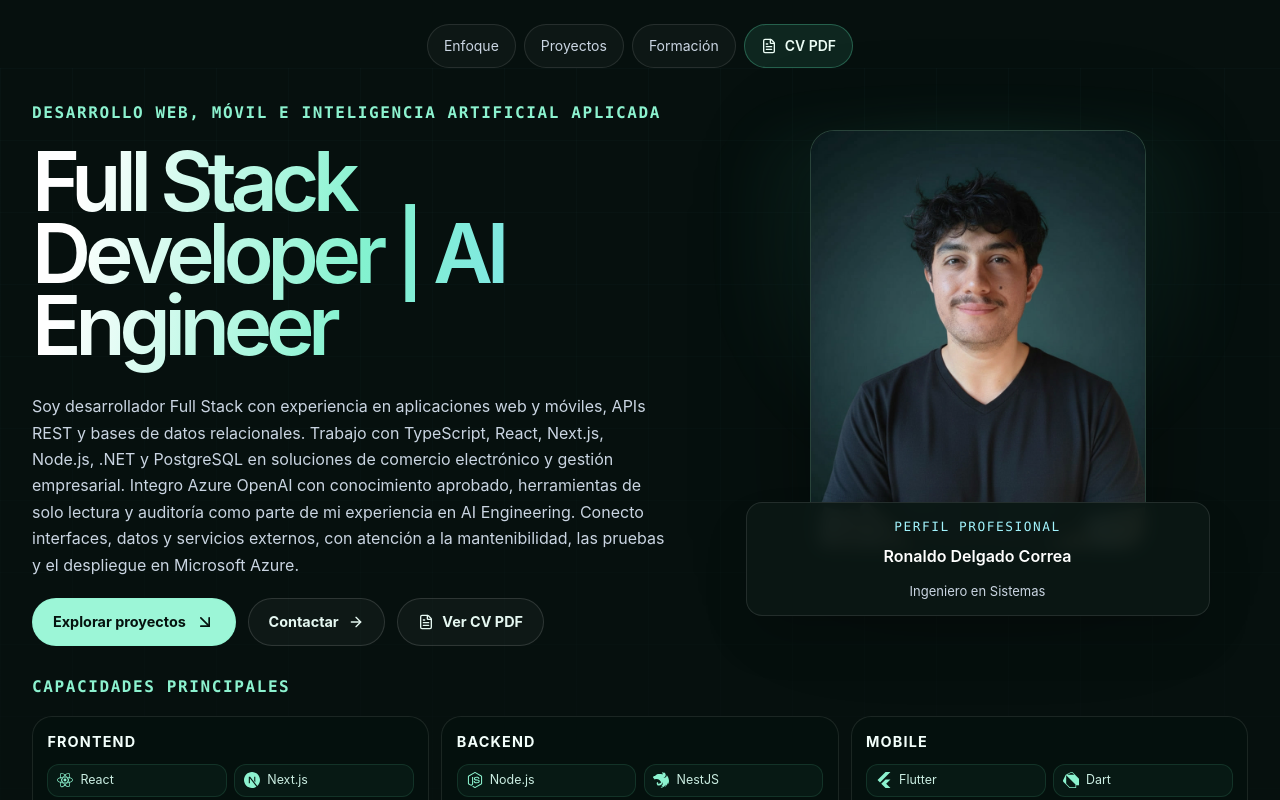
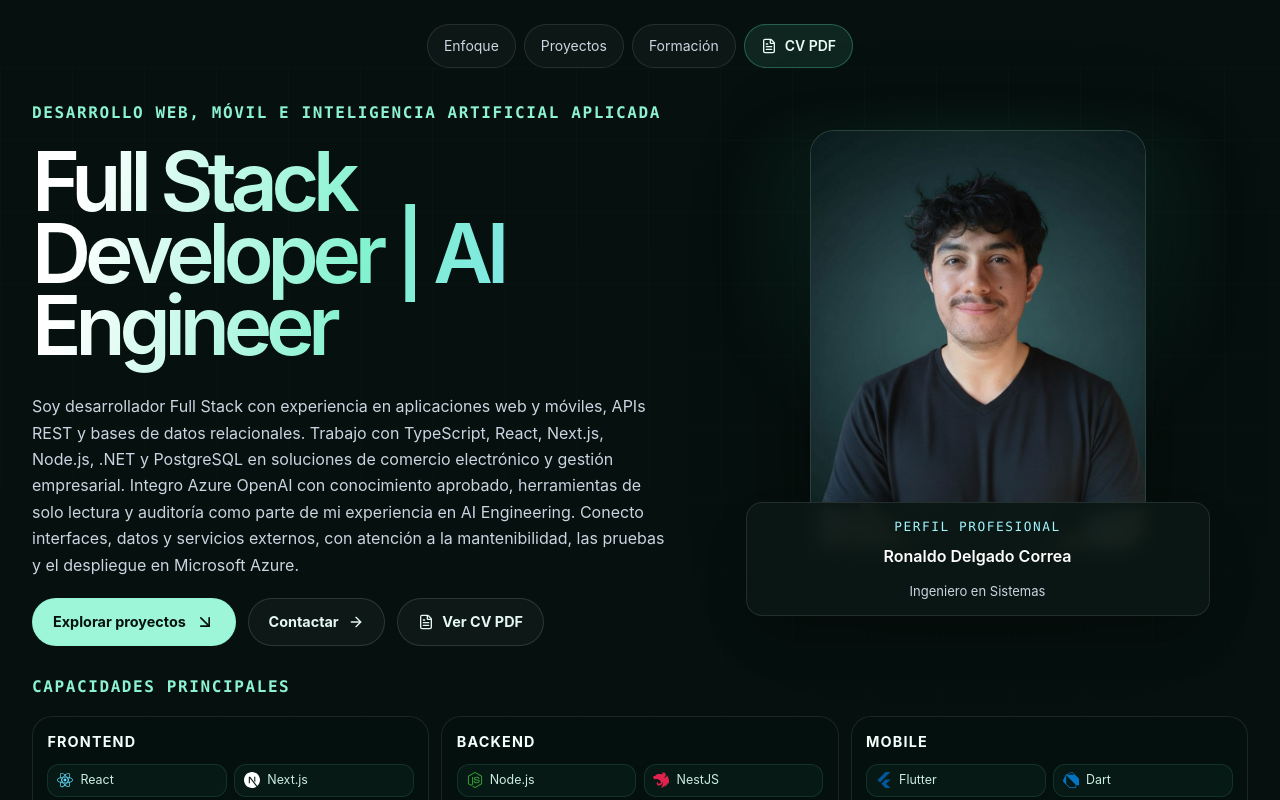
Before and after one commit to RonaldoDelgado/ronaldo-delgado, a Next.js app: page / in a window 1280 px wide. Shown: the top 800 px of the page. Built offline with nearby package versions, Linux system fonts and the light colour scheme; no server answers.

Commit message:
fix(portfolio): color capability icons

```diff
--- a/odd/tasks/portfolio-visual-refresh.md
+++ b/odd/tasks/portfolio-visual-refresh.md
@@ -73,10 +73,11 @@ The current sticky header consumes first-screen space, navigation is not present
   - Remove the standalone `Proceso de construcción` section and do not render the former five-step process inside `Enfoque Full Stack`.
   - Change the published education title from `Estudios en Ingeniería de Sistemas` to `Ingeniero de Sistemas`, including exact persisted-default migration without overwriting genuine user customizations.
   - Replace the contact CTA `Escribir por email` with `Escribir por WhatsApp` and link it to the already-published WhatsApp-capable phone number.
+  - Render the opening `Capacidades principales` technology icons with their official brand colors where a brand exists; keep neutral semantic colors only for non-brand concepts.
   - Preserve responsive navigation, accessible section structure, and the current visual hierarchy after removing sections.
   - Route: delegated writer; trigger evidence: coordinated component, content, persistence, navigation, and responsive-layout changes span multiple non-trivial files.
-  - Acceptance: the removed competencies and process sections no longer render or appear in navigation; technical competencies are represented in `Capacidades principales`; `Enfoque Full Stack` remains concise without the former process block; the education title and WhatsApp CTA persist correctly; `npm run lint` and `npm run build` pass. Final UI review is user-owned.
-  - Evidence: `npm run lint`, `npm run build`, and `git diff --check` passed. Source readback confirmed the removed public section labels/process block are absent, navigation no longer links to removed sections, technical competencies are consolidated into seven capability groups, the exact prior education title remains only as a v7 migration constant, and the CTA derives a WhatsApp URL from the published phone contact. Automated final UI review was explicitly skipped at the user's request.
+  - Acceptance: the removed competencies and process sections no longer render or appear in navigation; technical competencies are represented in `Capacidades principales` with official brand icon colors where applicable; `Enfoque Full Stack` remains concise without the former process block; the education title and WhatsApp CTA persist correctly; `npm run lint` and `npm run build` pass. Final UI review is user-owned and native review is explicitly skipped for this candidate.
+  - Evidence: `npm run lint`, `npm run build`, and `git diff --check` passed. Source readback confirmed the removed public section labels/process block are absent, navigation no longer links to removed sections, technical competencies are consolidated into seven capability groups, 27 opening technology items carry explicit official brand colors or honest neutral semantic fallbacks, the exact prior education title remains only as a v7 migration constant, and the CTA derives a WhatsApp URL from the published phone contact. Automated final UI review and native review were explicitly skipped at the user's request.
 
 ## Verification plan
 
--- a/src/components/portfolio/portfolio-page.tsx
+++ b/src/components/portfolio/portfolio-page.tsx
@@ -64,58 +64,58 @@ const heroTechnologyGroups = [
   {
     name: "Frontend",
     technologies: [
-      { label: "React", Icon: SiReact },
-      { label: "Next.js", Icon: SiNextdotjs },
-      { label: "TypeScript", Icon: SiTypescript },
-      { label: "JavaScript", Icon: SiJavascript },
-      { label: "Tailwind CSS", Icon: SiTailwindcss },
-      { label: "Vite", Icon: SiVite },
+      { label: "React", Icon: SiReact, color: "#61DAFB" },
+      { label: "Next.js", Icon: SiNextdotjs, color: "#FFFFFF" },
+      { label: "TypeScript", Icon: SiTypescript, color: "#3178C6" },
+      { label: "JavaScript", Icon: SiJavascript, color: "#F7DF1E" },
+      { label: "Tailwind CSS", Icon: SiTailwindcss, color: "#06B6D4" },
+      { label: "Vite", Icon: SiVite, color: "#646CFF" },
     ],
   },
   {
     name: "Backend",
     technologies: [
-      { label: "Node.js", Icon: SiNodedotjs },
-      { label: "NestJS", Icon: SiNestjs },
-      { label: ".NET / C#", Icon: SiDotnet },
-      { label: "Medusa", Icon: SiMedusa },
+      { label: "Node.js", Icon: SiNodedotjs, color: "#339933" },
+      { label: "NestJS", Icon: SiNestjs, color: "#E0234E" },
+      { label: ".NET / C#", Icon: SiDotnet, color: "#512BD4" },
+      { label: "Medusa", Icon: SiMedusa, color: "#FFFFFF" },
     ],
   },
   {
     name: "Mobile",
     technologies: [
-      { label: "Flutter", Icon: SiFlutter },
-      { label: "Dart", Icon: SiDart },
-      { label: "React Native", Icon: SiReact },
-      { label: "Expo", Icon: SiExpo },
+      { label: "Flutter", Icon: SiFlutter, color: "#02569B" },
+      { label: "Dart", Icon: SiDart, color: "#0175C2" },
+      { label: "React Native", Icon: SiReact, color: "#61DAFB" },
+      { label: "Expo", Icon: SiExpo, color: "#FFFFFF" },
     ],
   },
   {
     name: "Datos",
     technologies: [
-      { label: "PostgreSQL y SQL", Icon: SiPostgresql },
-      { label: "TypeORM, MikroORM, Prisma y EF Core", Icon: Database },
-      { label: "Redis", Icon: Layers3 },
+      { label: "PostgreSQL y SQL", Icon: SiPostgresql, color: "#4169E1" },
+      { label: "TypeORM, MikroORM, Prisma y EF Core", Icon: Database, color: "#94A3B8" },
+      { label: "Redis", Icon: Layers3, color: "#FF4438" },
     ],
   },
   {
     name: "Integraciones y cloud",
     technologies: [
-      { label: "APIs REST", Icon: Network },
-      { label: "Socket.IO", Icon: SiSocketdotio },
-      { label: "Microsoft Azure", Icon: Workflow },
-      { label: "Servidores y despliegues", Icon: Layers3 },
-      { label: "Git y GitHub", Icon: GitBranch },
+      { label: "APIs REST", Icon: Network, color: "#94A3B8" },
+      { label: "Socket.IO", Icon: SiSocketdotio, color: "#FFFFFF" },
+      { label: "Microsoft Azure", Icon: Workflow, color: "#0078D4" },
+      { label: "Servidores y despliegues", Icon: Layers3, color: "#94A3B8" },
+      { label: "Git y GitHub", Icon: GitBranch, color: "#F05032" },
     ],
   },
   {
     name: "Seguridad y calidad",
     technologies: [
-      { label: "JWT y control por roles", Icon: ShieldCheck },
-      { label: "Pruebas unitarias e integración", Icon: FlaskConical },
-      { label: "Migraciones", Icon: Database },
-      { label: "Arquitectura modular", Icon: Braces },
-      { label: "Scrum", Icon: ListChecks },
+      { label: "JWT y control por roles", Icon: ShieldCheck, color: "#FB015B" },
+      { label: "Pruebas unitarias e integración", Icon: FlaskConical, color: "#94A3B8" },
+      { label: "Migraciones", Icon: Database, color: "#94A3B8" },
+      { label: "Arquitectura modular", Icon: Braces, color: "#94A3B8" },
+      { label: "Scrum", Icon: ListChecks, color: "#94A3B8" },
     ],
   },
 ] as const;
@@ -147,9 +147,9 @@ function HeroCapabilities() {
           <article key={group.name} className="hero-capability-group">
             <h3>{group.name}</h3>
             <ul className="hero-technology-list">
-              {group.technologies.map(({ label, Icon }) => (
+              {group.technologies.map(({ label, Icon, color }) => (
                 <li key={label}>
-                  <Icon aria-hidden="true" />
+                  <Icon color={color} aria-hidden="true" />
                   <span>{label}</span>
                 </li>
               ))}
```
